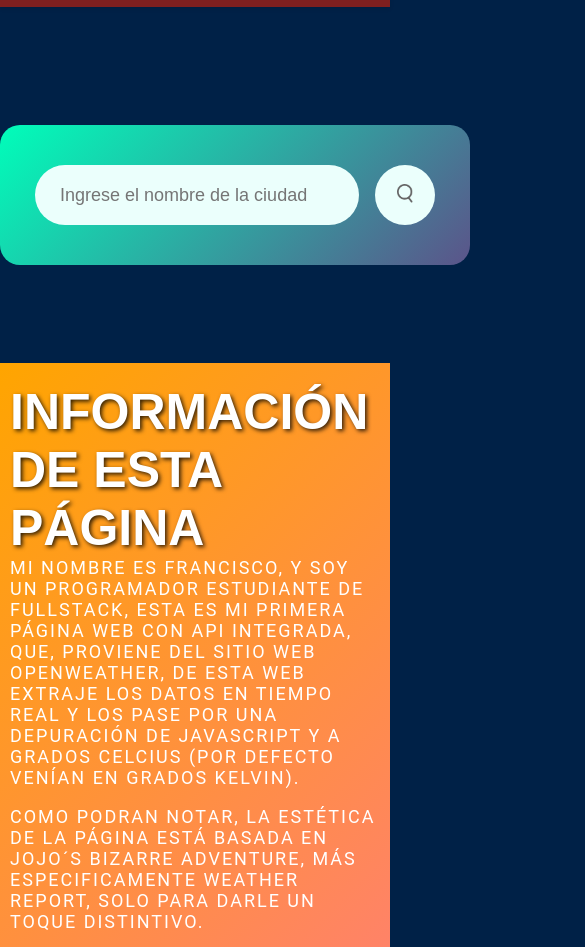
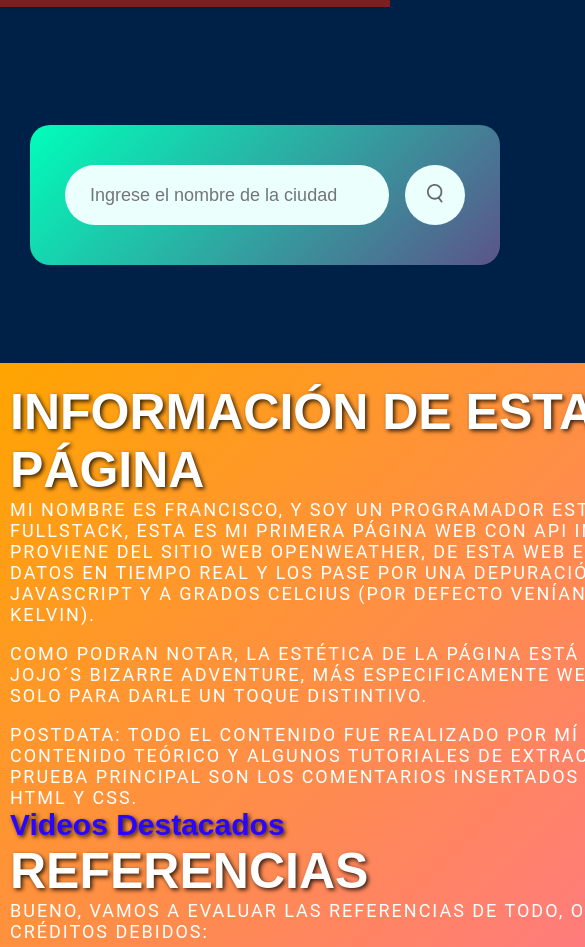
Before and after one commit to FrancarriYT/Weather-Report, a plain HTML site: page index.html in a window 390 px wide. Shown: the part 134-1081 px from the top of the page, 585 px wide, since content can reach past the window. Drawn offline with Linux system fonts and the light colour scheme; no server answers; a web font is replaced by a local one.

Commit message:
Update styles.css

```diff
--- a/styles.css
+++ b/styles.css
@@ -321,6 +321,7 @@ body {
     }
 
     .carta {
+      margin-left: 30px;
       margin-top: 30px;
       width: 700px;
       justify-self: center;
@@ -345,8 +346,8 @@ body {
 
     .otrasCosas {
       margin-top: 80px;
-      max-width: 100vw;
-      width: 100vw;
+      max-width: 768px;
+      width: 768px;
     }
 
     .video-container {
```
